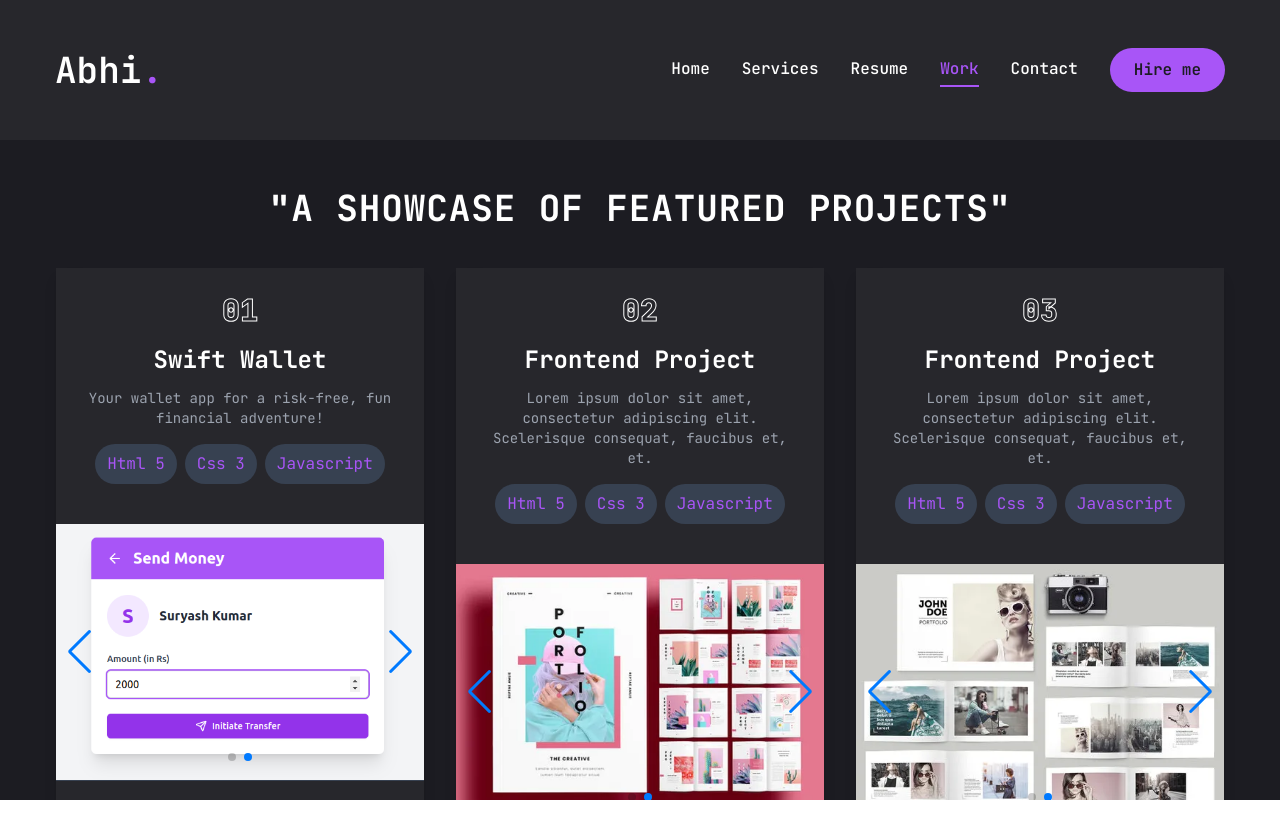
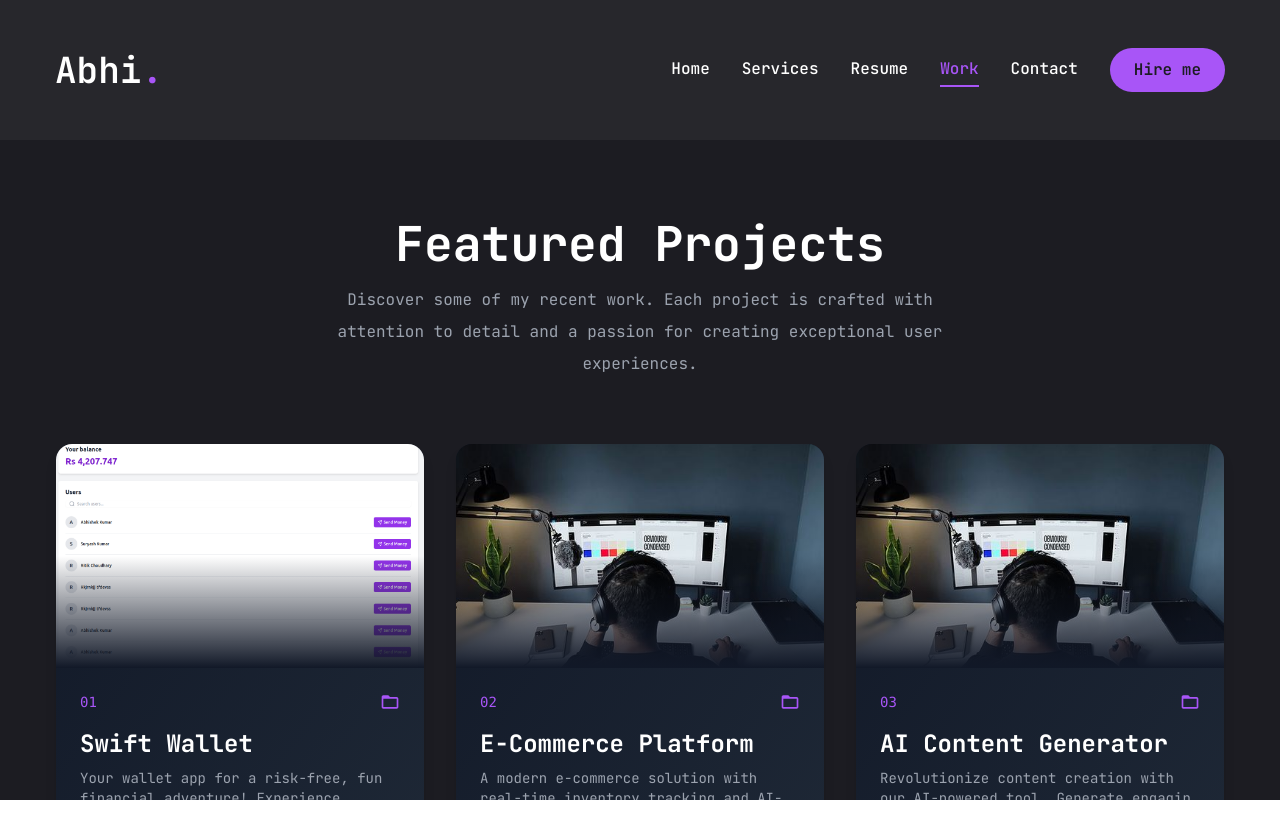
Before and after one commit to Abhishek10269/iCream, a Next.js app: page /work in a window 1280 px wide. Shown: the top 838 px of the page. Built offline with nearby package versions, Linux system fonts and the light colour scheme.

Commit message:
changed project card

```diff
--- a/app/page.jsx
+++ b/app/page.jsx
@@ -43,12 +43,12 @@ import Contact  from "./contact/page";
       </div>
     </div>
     <Stats/>
-    <hr className="border-t-4 border-accent w-1/2 mx-auto my-8 rounded-lg shadow-lg opacity-80"/>
+    <hr className="border-t-4 border-accent w-1/2 mx-auto mt-12 rounded-lg shadow-lg opacity-80"/>
     <Work/>
-    <hr className="border-t-4 border-accent w-1/2 mx-auto my-8 rounded-lg shadow-lg opacity-80"/>
+    <hr className="border-t-4 border-accent w-1/2 mx-auto mt-2 rounded-lg shadow-lg opacity-80"/>
 
     <Resume/>
-    <hr className="border-t-4 border-accent w-1/2 mx-auto my-8 rounded-lg shadow-lg opacity-80"/>
+    <hr className="border-t-4 border-accent w-1/2 mx-auto mt-2 rounded-lg shadow-lg opacity-80"/>
     <Contact/>
    </section>
   );
--- a/app/work/page.jsx
+++ b/app/work/page.jsx
@@ -3,40 +3,34 @@
 import React from "react";
 import { motion } from "framer-motion";
 import { BsGithub } from "react-icons/bs";
-import { Swiper, SwiperSlide } from "swiper/react";
-import { Navigation, Pagination, EffectFade, Autoplay } from "swiper/modules";
-import "swiper/css";
-import "swiper/css/navigation";
-import "swiper/css/pagination";
-import "swiper/css/effect-fade";
 import Image from "next/image";
 import Link from "next/link";
-import { MdOutlineKeyboardDoubleArrowRight } from "react-icons/md";
+import { MdOutlineKeyboardDoubleArrowRight, MdOutlineFolderOpen } from "react-icons/md";
 
 const projects = [
     {
         num: "01",
-        title: "Swift Wallet ",
-        description: "Your wallet app for a risk-free, fun financial adventure!",
-        stack: ["Html 5", "Css 3", "Javascript"],
+        title: "Swift Wallet",
+        description: "Your wallet app for a risk-free, fun financial adventure! Experience seamless transactions and intuitive money management.",
+        stack: ["React", "Node.js", "MongoDB"],
         images: ["/assets/wallet1.png", "/assets/wallet2.png"],
         live: "https://Frontend Project-demo.com",
         github: "https://github.com/username/Frontend Project"
     },
     {
         num: "02",
-        title: "Frontend Project",
-        description: "Lorem ipsum dolor sit amet, consectetur adipiscing elit. Scelerisque consequat, faucibus et, et.",
-        stack: ["Html 5", "Css 3", "Javascript"],
+        title: "E-Commerce Platform",
+        description: "A modern e-commerce solution with real-time inventory tracking and AI-powered recommendations.",
+        stack: ["Next.js", "Prisma", "PostgreSQL"],
         images: ["/assets/2.jpg", "/assets/3.webp"],
         live: "https://Frontend Project-demo.com",
         github: "https://github.com/username/Frontend Project"
     },
     {
         num: "03",
-        title: "Frontend Project",
-        description: "Lorem ipsum dolor sit amet, consectetur adipiscing elit. Scelerisque consequat, faucibus et, et.",
-        stack: ["Html 5", "Css 3", "Javascript"],
+        title: "AI Content Generator",
+        description: "Revolutionize content creation with our AI-powered tool. Generate engaging blog posts, social media content, and more.",
+        stack: ["Python", "TensorFlow", "Flask"],
         images: ["/assets/2.jpg", "/assets/1.webp"],
         live: "https://Frontend Project-demo.com",
         github: "https://github.com/username/Frontend Project"
@@ -45,21 +39,34 @@ const projects = [
 
 const ProjectCard = ({ project }) => (
     <motion.div
-        initial={{ opacity: 0, y: 50 }}
+        initial={{ opacity: 0, y: 20 }}
         animate={{ opacity: 1, y: 0 }}
-        whileHover={{ scale: 1.02 }}
-        transition={{ duration: 0.5 }}
-        className="mb-10 bg-[#27272c] rounded-lg shadow-lg overflow-hidden transform transition duration-300 hover:shadow-2xl flex flex-col items-center"
+        whileHover={{ y: -5, transition: { duration: 0.2 } }}
+        className="bg-gradient-to-br from-gray-900 to-gray-800 rounded-2xl overflow-hidden shadow-lg hover:shadow-2xl hover:shadow-accent/20 transition-all duration-300"
     >
-        <div className="p-6 text-center w-full">
-            <span className="text-3xl font-extrabold text-outline text-transparent inline-block mb-4">{project.num}</span>
-            <h3 className="text-2xl font-bold mb-3 text-white">{project.title}</h3>
-            <p className="text-sm text-gray-400 mb-4">{project.description}</p>
-            <div className="flex flex-wrap gap-2 mb-4 justify-center">
+        <div className="relative h-48 sm:h-56">
+            <Image
+                src={project.images[0]}
+                alt={project.title}
+                layout="fill"
+                objectFit="cover"
+                className="transition-all duration-500 hover:scale-105"
+            />
+            <div className="absolute inset-0 bg-gradient-to-t from-gray-900 via-transparent to-transparent" />
+        </div>
+
+        <div className="p-6">
+            <div className="flex items-center justify-between mb-4">
+                <span className="text-accent font-mono text-sm">{project.num}</span>
+                <MdOutlineFolderOpen className="text-accent text-xl" />
+            </div>
+            <h3 className="text-2xl font-bold text-white mb-2">{project.title}</h3>
+            <p className="text-gray-400 text-sm mb-4 line-clamp-2">{project.description}</p>
+            <div className="flex flex-wrap gap-2 mb-4">
                 {project.stack.map((tech, index) => (
                     <span
                         key={index}
-                        className="px-3 py-1 bg-gray-700 text-md rounded-full text-accent"
+                        className="px-2 py-1 bg-accent/10 text-accent text-xs rounded-full"
                     >
                         {tech}
                     </span>
@@ -67,49 +74,25 @@ const ProjectCard = ({ project }) => (
             </div>
         </div>
 
-        <div className="w-full h-64 relative">
-            <Swiper
-                modules={[Navigation, Pagination, EffectFade, Autoplay]}
-                navigation
-                pagination={{ clickable: true }}
-                effect="fade"
-                autoplay={{ delay: 3000, disableOnInteraction: false }}
-                loop={true}
-                className="w-full h-full"
-            >
-                {project.images.map((image, index) => (
-                    <SwiperSlide key={index}>
-                        <Image
-                            src={image}
-                            alt={`${project.title} - Image ${index + 1}`}
-                            layout="fill"
-                            objectFit="cover"
-                            className="rounded-lg"
-                        />
-                    </SwiperSlide>
-                ))}
-            </Swiper>
-        </div>
-
-        <div className="p-6 flex flex-col sm:flex-row justify-center items-center gap-4 border-t border-gray-700 w-full">
+        <div className="p-6 pt-0 flex justify-between items-center">
             <Link
                 href={project.github}
                 target="_blank"
                 rel="noopener noreferrer"
-                className="flex items-center bg-gray-800 text-gray-400 font-semibold px-4 py-2 rounded-full hover:text-white hover:bg-gray-700 transition-all duration-300 transform hover:scale-105 shadow-lg"
+                className="group flex items-center text-gray-400 hover:text-white transition-colors"
             >
-                <BsGithub size={24} className="mr-2" />
-                View on GitHub
+                <BsGithub size={20} className="mr-2 transition-transform group-hover:rotate-12" />
+                <span className="text-sm">Source</span>
             </Link>
 
             <Link
                 href={project.live}
                 target="_blank"
                 rel="noopener noreferrer"
-                className="flex items-center bg-accent text-black font-semibold px-4 py-2 rounded-full hover:from-green-500 hover:to-green-700 transition-all duration-300 transform hover:scale-105 shadow-lg"
+                className="flex items-center text-accent group"
             >
-                Live Demo
-                <MdOutlineKeyboardDoubleArrowRight className="ml-2 transition-transform duration-300 group-hover:translate-x-1" />
+                <span className="text-sm mr-1">Demo</span>
+                <MdOutlineKeyboardDoubleArrowRight className="transition-transform group-hover:translate-x-1" />
             </Link>
         </div>
     </motion.div>
@@ -120,13 +103,28 @@ const Work = () => {
         <motion.section
             initial={{ opacity: 0 }}
             animate={{ opacity: 1 }}
-            className="min-h-screen bg-primary py-12"
+            className="min-h-screen bg-primary py-20"
         >
-            <div className="container mx-auto px-4 text-center">
-                <h2 className="text-4xl font-bold text-white mb-10 uppercase tracking-wide">
-                "A Showcase of Featured Projects"
-                </h2>
-                <div className="grid gap-8 md:grid-cols-2 lg:grid-cols-3">
+            <div className="container mx-auto px-4">
+                <div className="text-center mb-16">
+                    <motion.h2
+                        initial={{ opacity: 0, y: 20 }}
+                        animate={{ opacity: 1, y: 0 }}
+                        className="text-5xl font-bold text-white mb-4"
+                    >
+                        Featured Projects
+                    </motion.h2>
+                    <motion.p
+                        initial={{ opacity: 0, y: 20 }}
+                        animate={{ opacity: 1, y: 0 }}
+                        transition={{ delay: 0.2 }}
+                        className="text-gray-400 max-w-2xl mx-auto"
+                    >
+                        Discover some of my recent work. Each project is crafted with attention to detail and a passion for creating exceptional user experiences.
+                    </motion.p>
+                </div>
+
+                <div className="grid grid-cols-1 md:grid-cols-2 lg:grid-cols-3 gap-8">
                     {projects.map((project, index) => (
                         <ProjectCard key={index} project={project} />
                     ))}
--- a/package.json
+++ b/package.json
@@ -33,6 +33,6 @@
     "eslint": "^8",
     "eslint-config-next": "14.2.12",
     "postcss": "^8",
-    "tailwindcss": "^3.4.1"
+    "tailwindcss": "^3.4.13"
   }
 }
```
Also changed, not shown: 1 other file (tests, documents, lock files or other folders).
